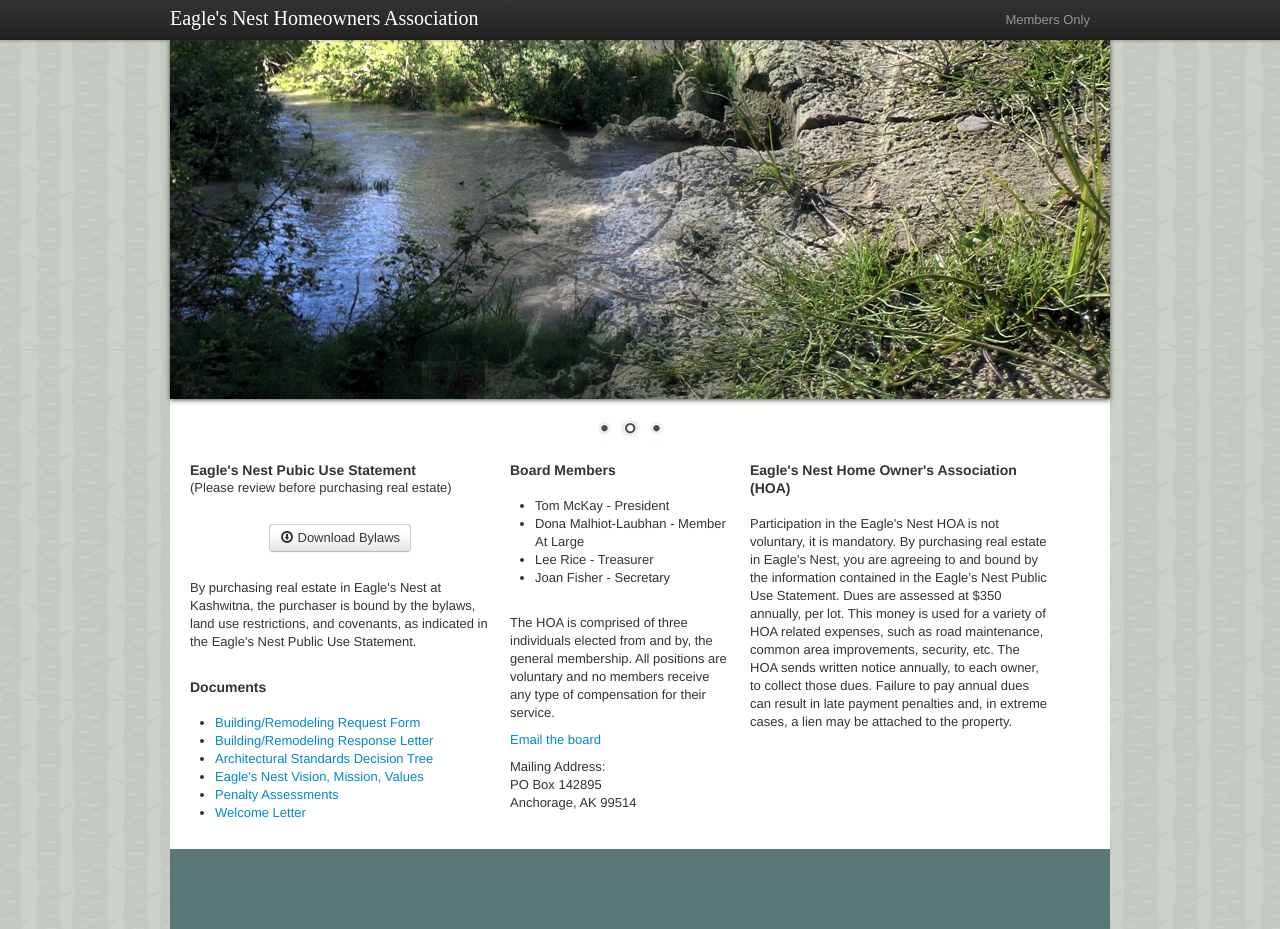
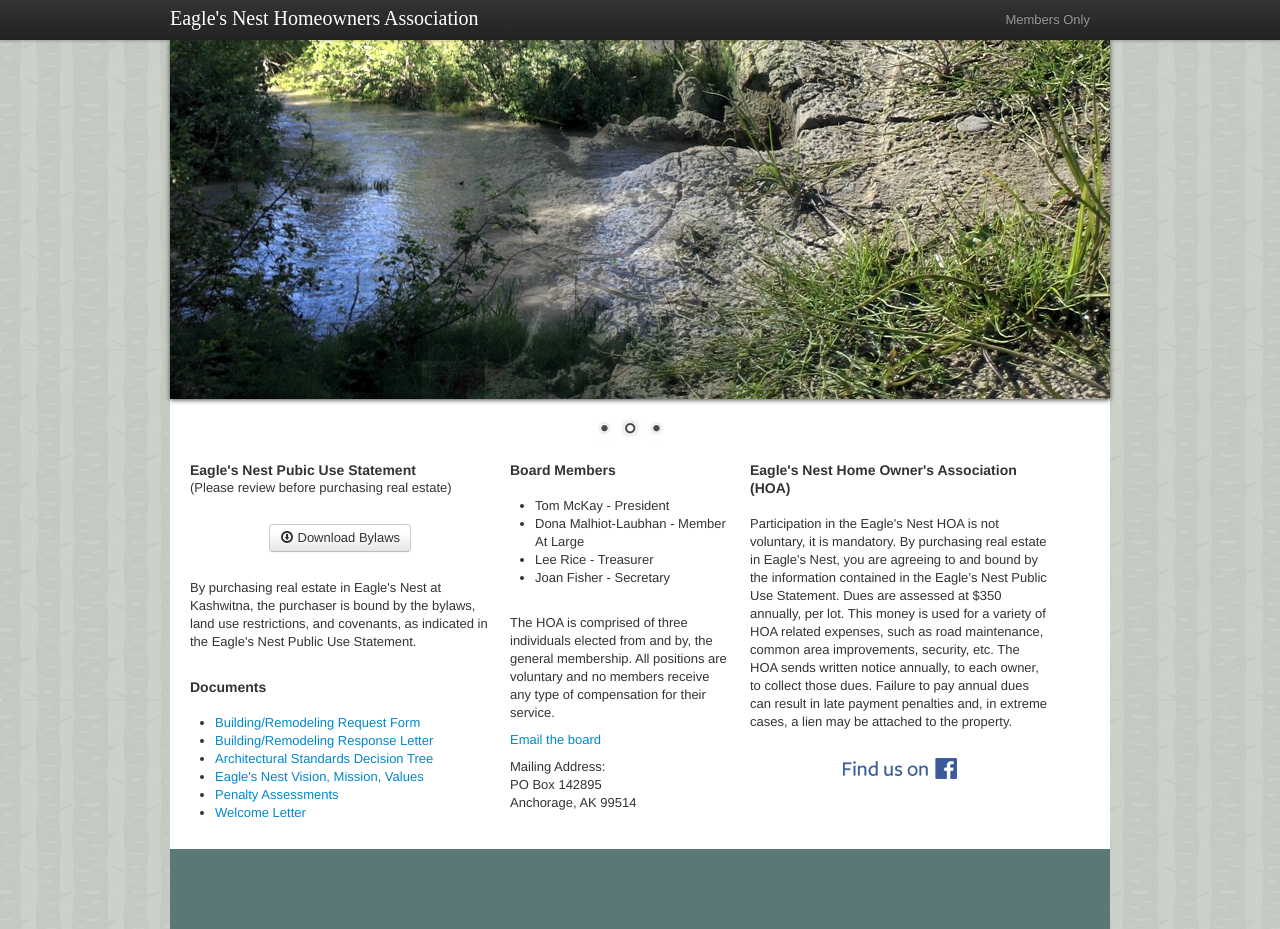
Before and after one commit to thesurlydev/eaglesnest-hoa.net, a Jekyll site: the page built from index.markdown, in a window 1280 px wide and 929 px high. Built offline with Jekyll 4.4.1, drawn with Linux system fonts in a browser that asks for light colours; some web fonts are replaced.

Commit message:
added FB link

```diff
--- a/index.markdown
+++ b/index.markdown
@@ -44,6 +44,8 @@ title: Eagle's Nest Homeowners Association
          		<h4>Eagle's Nest Home Owner's Association (HOA)</h4>
          		 <br>
                  <p>Participation in the Eagle's Nest HOA is not voluntary, it is mandatory. By purchasing real estate in Eagle's Nest, you are agreeing to and bound by the information contained in the Eagle’s Nest Public Use Statement. Dues are assessed at $350 annually, per lot. This money is used for a variety of HOA related expenses, such as road maintenance, common area improvements, security, etc. The HOA sends written notice annually, to each owner, to collect those dues. Failure to pay annual dues can result in late payment penalties and, in extreme cases, a lien may be attached to the property.</p>
+                 <br/>
+                 <p align="center"><a href="https://www.facebook.com/groups/1270013769707308/"><img src="img/FB-FindUsonFacebook-online-114.png" width="114" height="21"/></a></p>
             </div>
         </div>
     </div>
```
Also changed, not shown: img/FB-FindUsonFacebook-online-114.png (added).
